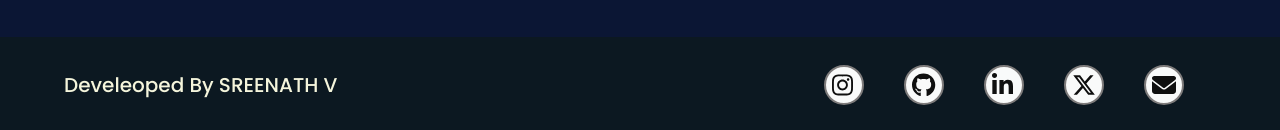
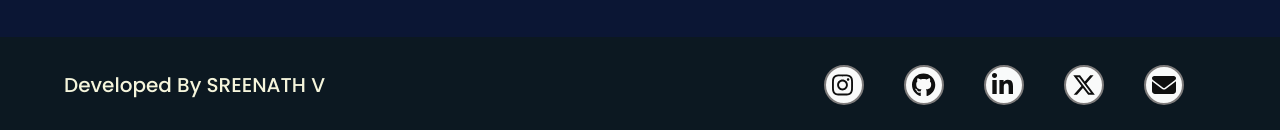
Before and after one commit to sreenathsnv/snv, a React (Vite) app in the folder snv-portfolio/: page / in a window 1280 px wide. Shown: the part 4978-5108 px from the top of the page. Built offline with nearby package versions, Linux system fonts and the light colour scheme.

Commit message:
fixe:005

```diff
--- a/snv-portfolio/src/components/Home/SocialShare.jsx
+++ b/snv-portfolio/src/components/Home/SocialShare.jsx
@@ -10,7 +10,7 @@ const SocialShare = () => {
     <div className="footer-social">
         <div className="credits">
             <h3>
-                Develeoped By SREENATH V
+                Developed By SREENATH V
             </h3>
         </div>
         <div className="footer-social-links" >
```
